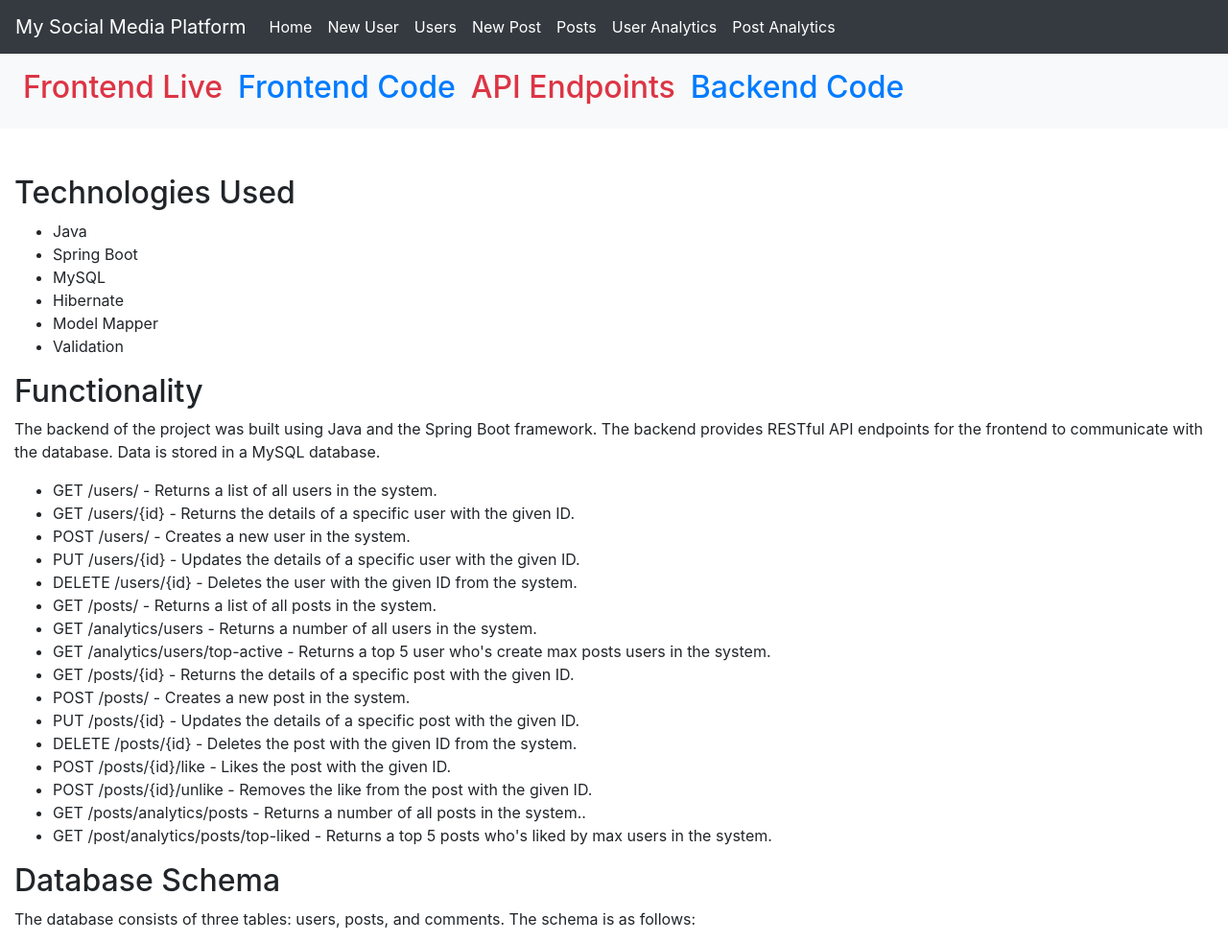
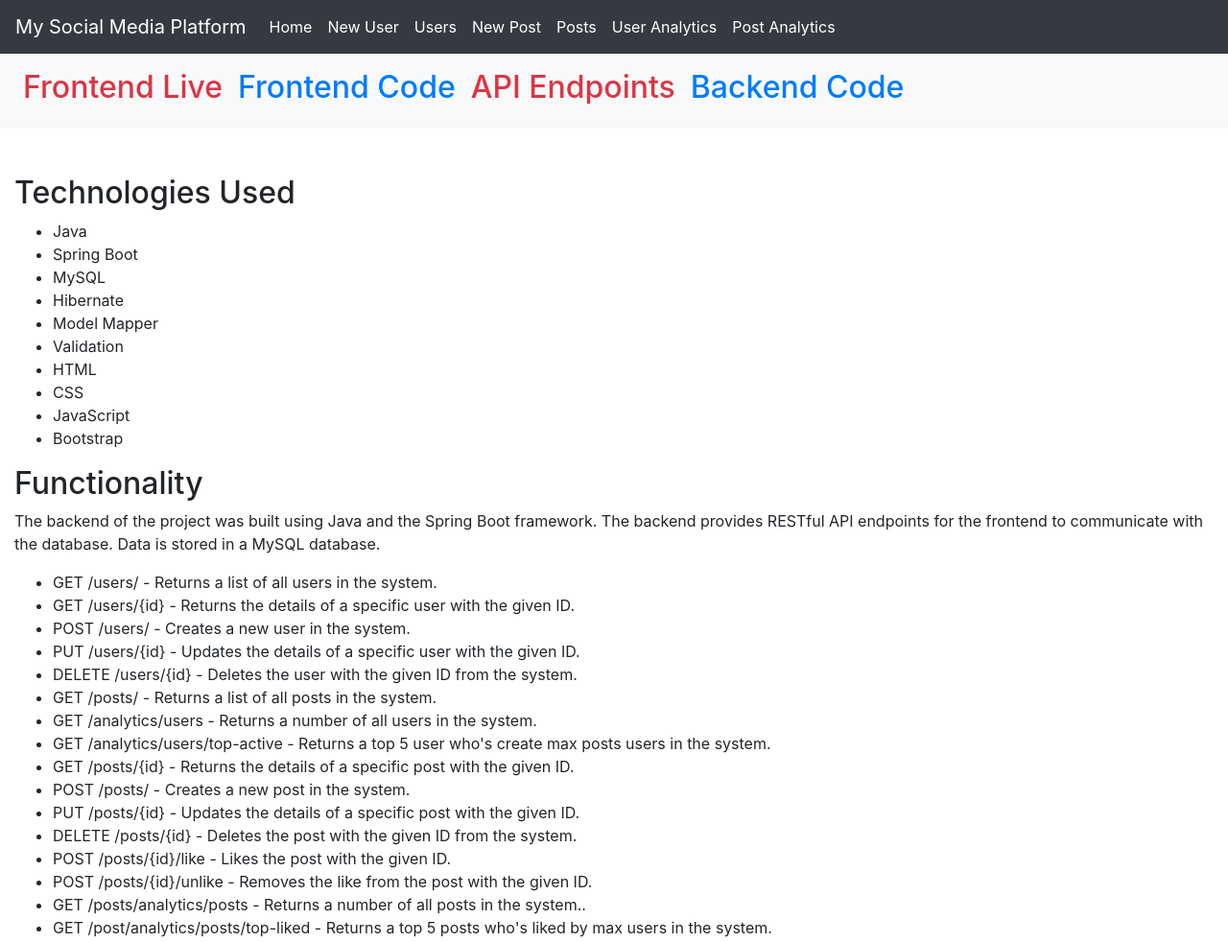
Before and after one commit to VINAYKUMARKUNDER/JavaScript-Code, a plain HTML site: page AdobeFronted/index.html in a window 1280 px wide. Shown: the top 982 px of the page at 96% size. Drawn offline with nearby package versions, Linux system fonts and the light colour scheme.

Commit message:
change index page

```diff
--- a/AdobeFronted/index.html
+++ b/AdobeFronted/index.html
@@ -44,6 +44,10 @@
 			<li>Hibernate</li>
 			<li>Model Mapper</li>
 			<li>Validation</li>
+			<li>HTML</li>
+			<li>CSS</li>
+			<li>JavaScript</li>
+			<li>Bootstrap</li>
 		  </ul>
 		  <h2>Functionality</h2>
 		  <p>
```
